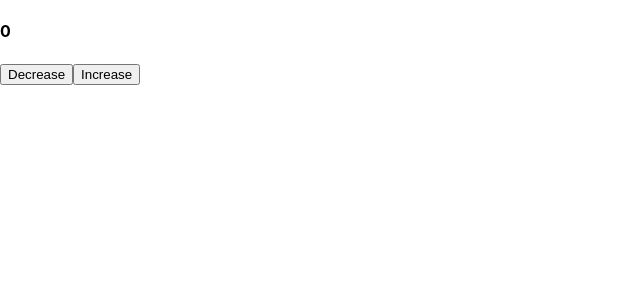
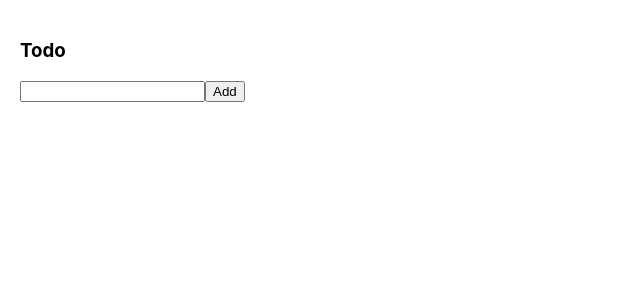
Before and after one commit to nghilethanh09052000/ReactJs-Learning, a React (Create React App) app: page / in a window 1280 px wide. Shown: the top 300 px of the page, without its empty margins (0-640 px from the left). Built offline with nearby package versions, Linux system fonts and the light colour scheme.

Commit message:
To-Do-App with useReducer

```diff
--- a/src/App.js
+++ b/src/App.js
@@ -1,42 +1,86 @@
-import {useState , useEffect, useRef,memo, useCallback, useMemo, useReducer} from 'react'
-import Content from './Content.js'
-
-// useReducer:
-// 1. Init state
-// 2. Action: Up(state + 1) / Down(state - 1)
-// 3. Reducer
-// 4. Dispatch
+import { useReducer, useRef } from "react";
 
 // Init State:
-const initState = 0
+const initState = {
+  job: "",
+  jobs: []
+};
+// Action:
+const SET_JOB = "set_job";
+const ADD_JOB = "add_job";
+const DELETE_JOB = "delete_job";
 
-// Actions
-const UP_ACTION ='up'
-const DOWN_ACTION ='down'
-
-// Reducer:
-const reducer = (state , action) =>{
-  switch(action){
-    case UP_ACTION:
-      return state + 1
-    case DOWN_ACTION:
-      return state - 1
+const setJob = (payload) => {
+  return {
+    type: SET_JOB,
+    payload
+  };
+};
+const addJob = (payload) => {
+  return {
+    type: ADD_JOB,
+    payload
+  };
+};
+const deleteJob = (payload) => {
+  return {
+    type: DELETE_JOB,
+    payload
+  };
+};
+// reducer:
+const reducer = (state, action) => {
+  switch (action.type) {
+    case SET_JOB:
+      return {
+        ...state,
+        job: action.payload
+      };
+    case ADD_JOB:
+      return {
+        ...state,
+        jobs: [...state.jobs, action.payload]
+      };
+    case DELETE_JOB:
+      return {
+        ...state,
+        jobs: [...state.jobs].filter((job, index) => index !== action.payload)
+      };
     default:
-      throw new Error('Invalid action')
+      throw new Error("Invalid action");
   }
-
-}
+};
 
 function App() {
-  const [count , dispatch] = useReducer(reducer , initState);
+  const [state, dispatch] = useReducer(reducer, initState);
+  const { job, jobs } = state;
+
+  const h1Ref = useRef();
+
+  const handleSubmit = () => {
+    dispatch(addJob(job));
+    dispatch(setJob(""));
+    h1Ref.current.focus();
+  };
 
   return (
-    <div className="App">
-      <h4>{count}</h4>
-     <button onClick={()=> dispatch(DOWN_ACTION)}>Decrease</button>
-     <button onClick={()=> dispatch(UP_ACTION)}>Increase</button>
+    <div style={{ padding: 20 }}>
+      <h3>Todo</h3>
+      <input
+        ref={h1Ref}
+        value={job}
+        onChange={(e) => dispatch(setJob(e.target.value))}
+      />
+      <button onClick={handleSubmit}>Add</button>
+      <ul>
+        {jobs.map((job, index) => (
+          <li key={index}>
+            {job}
+            <span onClick={() => dispatch(deleteJob(index))}>&times;</span>
+          </li>
+        ))}
+      </ul>
     </div>
   );
 }
-
 export default App;
```
